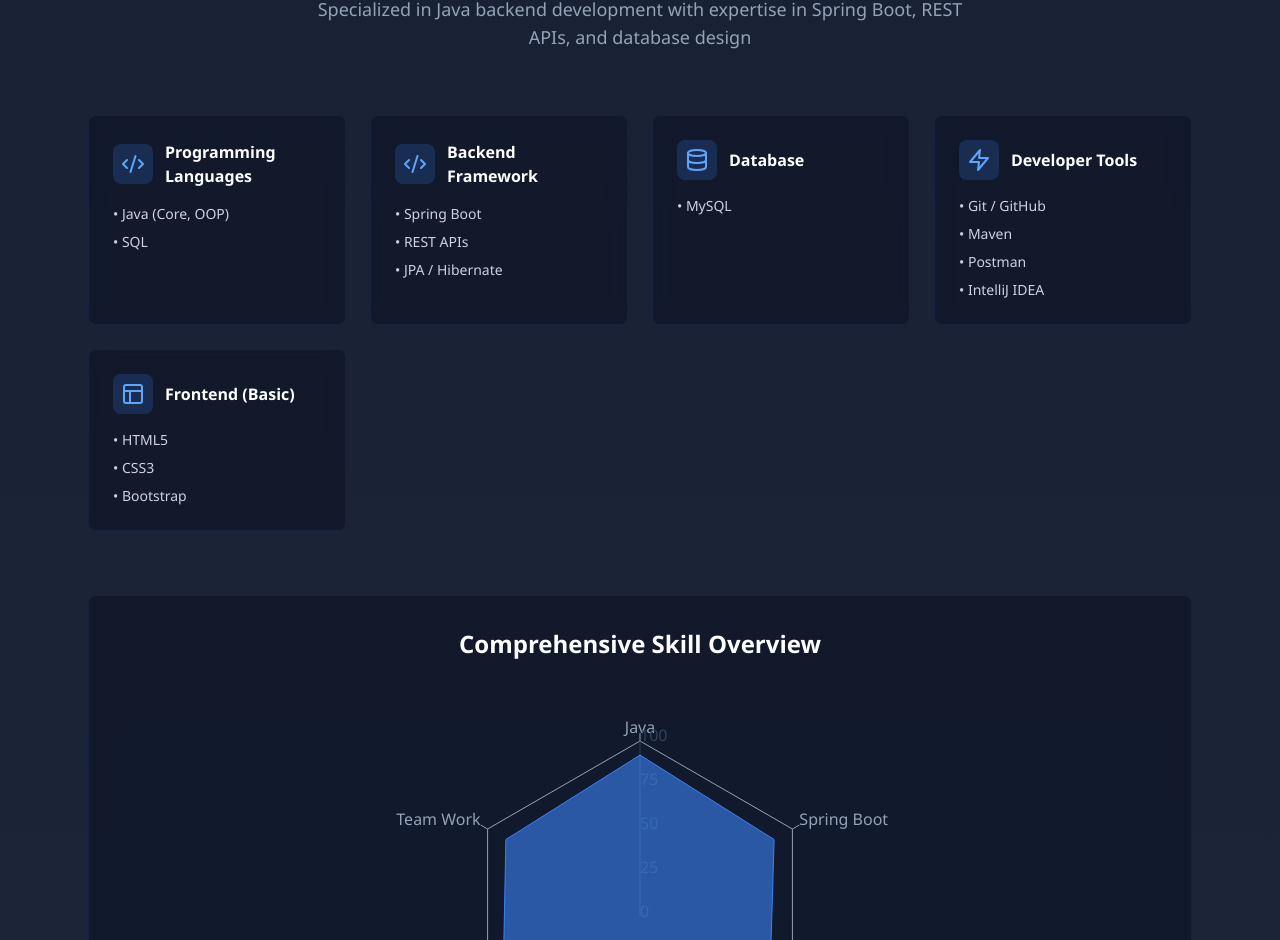
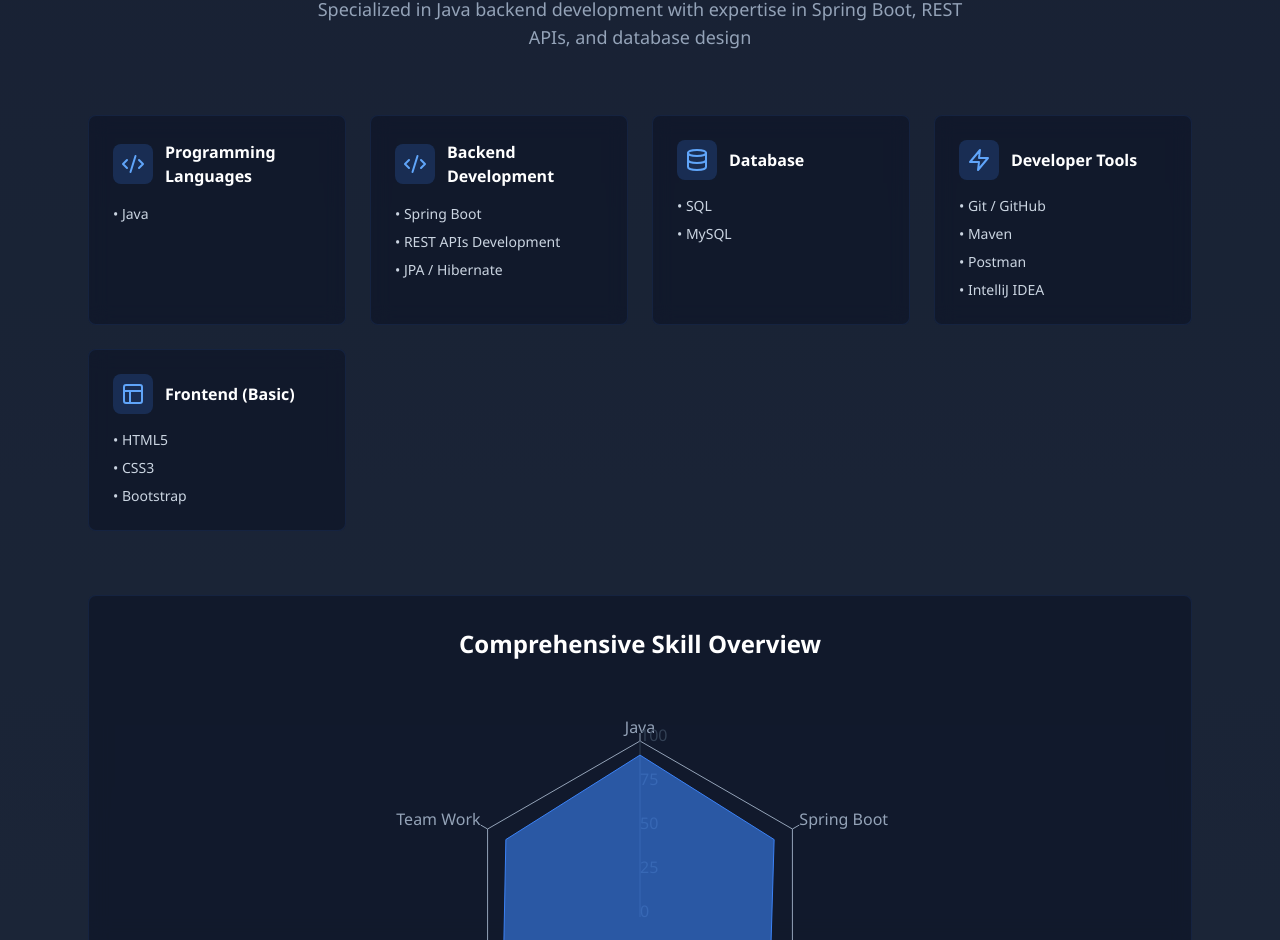
Before and after one commit to shivashankar005/Sankar_Portfolio, a React (Vite) app: page / in a window 1280 px wide. Shown: the part 949-1889 px from the top of the page. Built offline with nearby package versions, Linux system fonts and the light colour scheme.

Commit message:
Refactor skill categories and update titles and skills

```diff
--- a/src/components/Skills.tsx
+++ b/src/components/Skills.tsx
@@ -19,17 +19,17 @@ const Skills = () => {
     {
       title: 'Programming Languages',
       icon: Code2,
-      skills: ['Java (Core, OOP)', 'SQL']
+      skills: ['Java']
     },
     {
-      title: 'Backend Framework',
+      title: 'Backend Development',
       icon: Code2,
-      skills: ['Spring Boot', 'REST APIs', 'JPA / Hibernate']
+      skills: ['Spring Boot', 'REST APIs Development', 'JPA / Hibernate']
     },
     {
       title: 'Database',
       icon: Database,
-      skills: ['MySQL']
+      skills: ['SQL','MySQL']
     },
     {
       title: 'Developer Tools',
```
